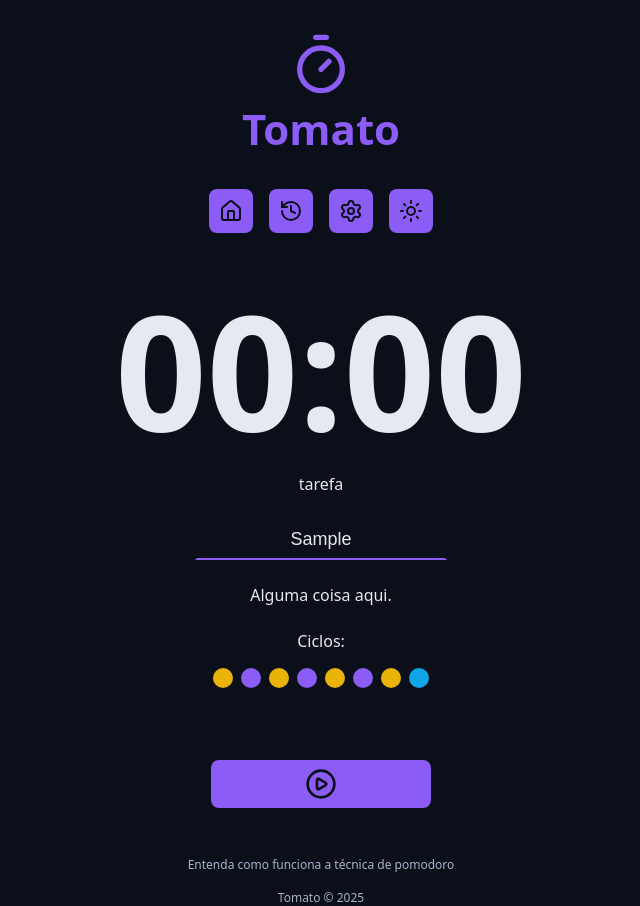
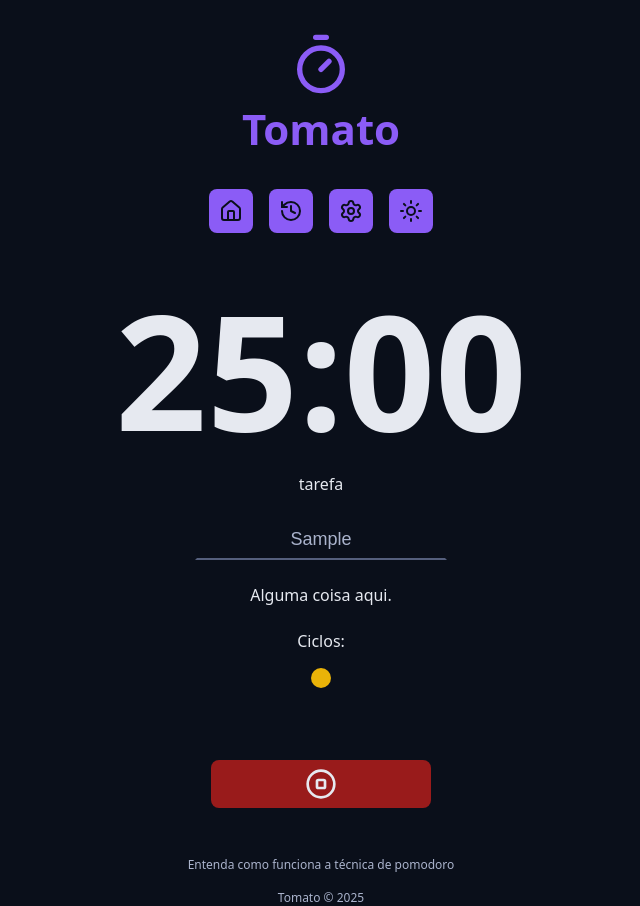
Before and after one commit to Kaironn2/pomodoro-timer, a React (Vite) app: page / in a window 1280 px wide. Both pictures are taken after typing "Sample" into the empty fields and a click on the button "Iniciar nova tarefa". Shown: the whole page, without its empty margins (319-959 px from the left). Built offline with nearby package versions, Linux system fonts and the light colour scheme.

Commit message:
feat: Task time formatted, button for activa and inactive task, dynamic cycles array

```diff
--- a/src/components/Cycles/index.tsx
+++ b/src/components/Cycles/index.tsx
@@ -1,23 +1,37 @@
-import styles from './styles.module.css'
+import { useTaskContext } from "../../contexts/TaskContext/useTaskContext";
+import { getNextCycle } from "../../utils/getNextCycle";
+import { getNextCycleType } from "../../utils/getNextCycleType";
+import styles from "./styles.module.css";
 
 export function Cycles() {
-    const workTime = `${styles.cycleDot} ${styles.workTime}`
-    const shortBreakTime = `${styles.cycleDot} ${styles.shortBreakTime}`
-    const longBreakTime = `${styles.cycleDot} ${styles.longBreakTime}`
+  const { state } = useTaskContext();
 
-    return (
+  const cycleStep = Array.from({ length: state.currentCycle });
+
+  const cycleDescriptionMap = {
+    workTime: "foco",
+    shortBreakTime: "descanso curto",
+    longBreakTime: "descanso longo",
+  };
+
+  return (
     <div className={styles.cycles}>
-        <span>Ciclos:</span>
+      <span>Ciclos:</span>
 
-        <div className={styles.cycleDots}>
-            <span className={workTime}></span>
-            <span className={shortBreakTime}></span>
-            <span className={workTime}></span>
-            <span className={shortBreakTime}></span>
-            <span className={workTime}></span>
-            <span className={shortBreakTime}></span>
-            <span className={workTime}></span>
-            <span className={longBreakTime}></span>
-        </div>
-    </div>)
+      <div className={styles.cycleDots}>
+        {cycleStep.map((_, index) => {
+          const nextCycle = getNextCycle(index);
+          const nextCycleType = getNextCycleType(nextCycle);
+          return (
+            <span
+              key={nextCycle}
+              className={`${styles.cycleDot} ${styles[nextCycleType]}`}
+              aria-label={`Indicador de ciclo de ${cycleDescriptionMap[nextCycleType]}`}
+              title={`Indicador de ciclo de ${cycleDescriptionMap[nextCycleType]}`}
+            ></span>
+          );
+        })}
+      </div>
+    </div>
+  );
 }
--- a/src/components/MainForm/index.tsx
+++ b/src/components/MainForm/index.tsx
@@ -1,19 +1,20 @@
 import { DefaultButton } from "../DefaultButton";
 import { DefaultInput } from "../DefaultInput";
 import { Cycles } from "../Cycles";
-import { PlayCircleIcon } from "lucide-react";
+import { PlayCircleIcon, StopCircleIcon } from "lucide-react";
 import { useRef } from "react";
 import type { TaskModel } from "../../models/TaskModel";
 import { useTaskContext } from "../../contexts/TaskContext/useTaskContext";
 import { getNextCycle } from "../../utils/getNextCycle";
 import { getNextCycleType } from "../../utils/getNextCycleType";
+import { formatSecondsToMinutes } from "../../utils/formatSecondsToMinutes";
 
 export function MainForm() {
   const { state, setState } = useTaskContext();
   const taskNameInput = useRef<HTMLInputElement>(null);
 
-  const nextCycle = getNextCycle(state.currentCycle)
-  const nextCycleType = getNextCycleType(nextCycle)
+  const nextCycle = getNextCycle(state.currentCycle);
+  const nextCycleType = getNextCycleType(nextCycle);
 
   function handleCreateNewTask(event: React.FormEvent<HTMLFormElement>) {
     event.preventDefault();
@@ -46,10 +47,27 @@ export function MainForm() {
         activeTask: newTask,
         currentCycle: nextCycle,
         secondsRemaining,
-        formattedSecondsRemaining: "00:00",
+        formattedSecondsRemaining: formatSecondsToMinutes(secondsRemaining),
         tasks: [...prevState.tasks, newTask],
       };
     });
+  }
+
+  function handleInterruptTask() {
+    setState(prevState => {
+      return {
+        ...prevState,
+        activeTask: null,
+        secondsRemaining: 0,
+        formattedSecondsRemaining: '00:00',
+        tasks: prevState.tasks.map(task => {
+          if (prevState.activeTask && prevState.activeTask.id === task.id) {
+            return {...task, interruptDate: Date.now()}
+          }
+          return task
+        })
+      }
+    })
   }
 
   return (
@@ -61,6 +79,7 @@ export function MainForm() {
           placeholder="Digite algo"
           labelText="tarefa"
           ref={taskNameInput}
+          disabled={!!state.activeTask}
         />
       </div>
 
@@ -68,12 +87,33 @@ export function MainForm() {
         <p>Alguma coisa aqui.</p>
       </div>
 
-      <div className="formRow">
-        <Cycles />
-      </div>
+      {state.currentCycle > 0 && (
+        <div className="formRow">
+          <Cycles />
+        </div>
+      )}
 
       <div className="formRow">
-        <DefaultButton icon={<PlayCircleIcon />} color="purple" />
+        {!state.activeTask ? (
+          <DefaultButton
+            type="submit"
+            icon={<PlayCircleIcon />}
+            color="purple"
+            aria-label="Iniciar nova tarefa"
+            title="Iniciar nova tarefa"
+            key='StartTaskButton'
+          />
+        ) : (
+          <DefaultButton
+            type="button"
+            icon={<StopCircleIcon />}
+            color="red"
+            aria-label="Interromper tarefa atual"
+            title="Interromper tarefa atual"
+            onClick={handleInterruptTask}
+            key='InterruptTaskButton'
+          />
+        )}
       </div>
     </form>
   );
--- /dev/null
+++ b/src/utils/formatSecondsToMinutes.ts
@@ -0,0 +1,5 @@
+export function formatSecondsToMinutes(seconds: number) {
+    const minutes = String(Math.floor(seconds / 60)).padStart(2, '0')
+    const secondsMod = String(Math.floor(seconds % 60)).padStart(2, '0')
+    return `${minutes}:${secondsMod}`
+}
```
